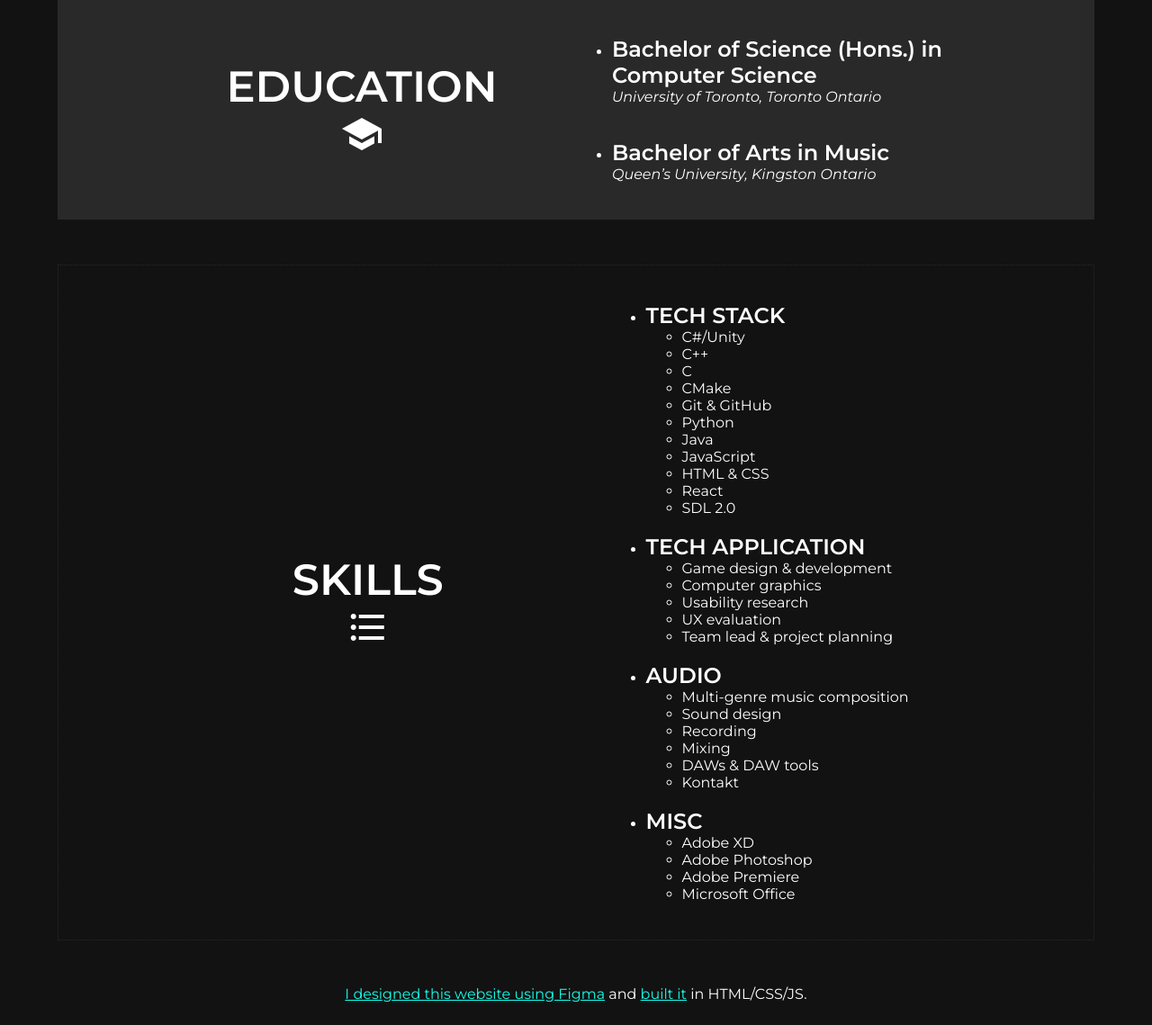
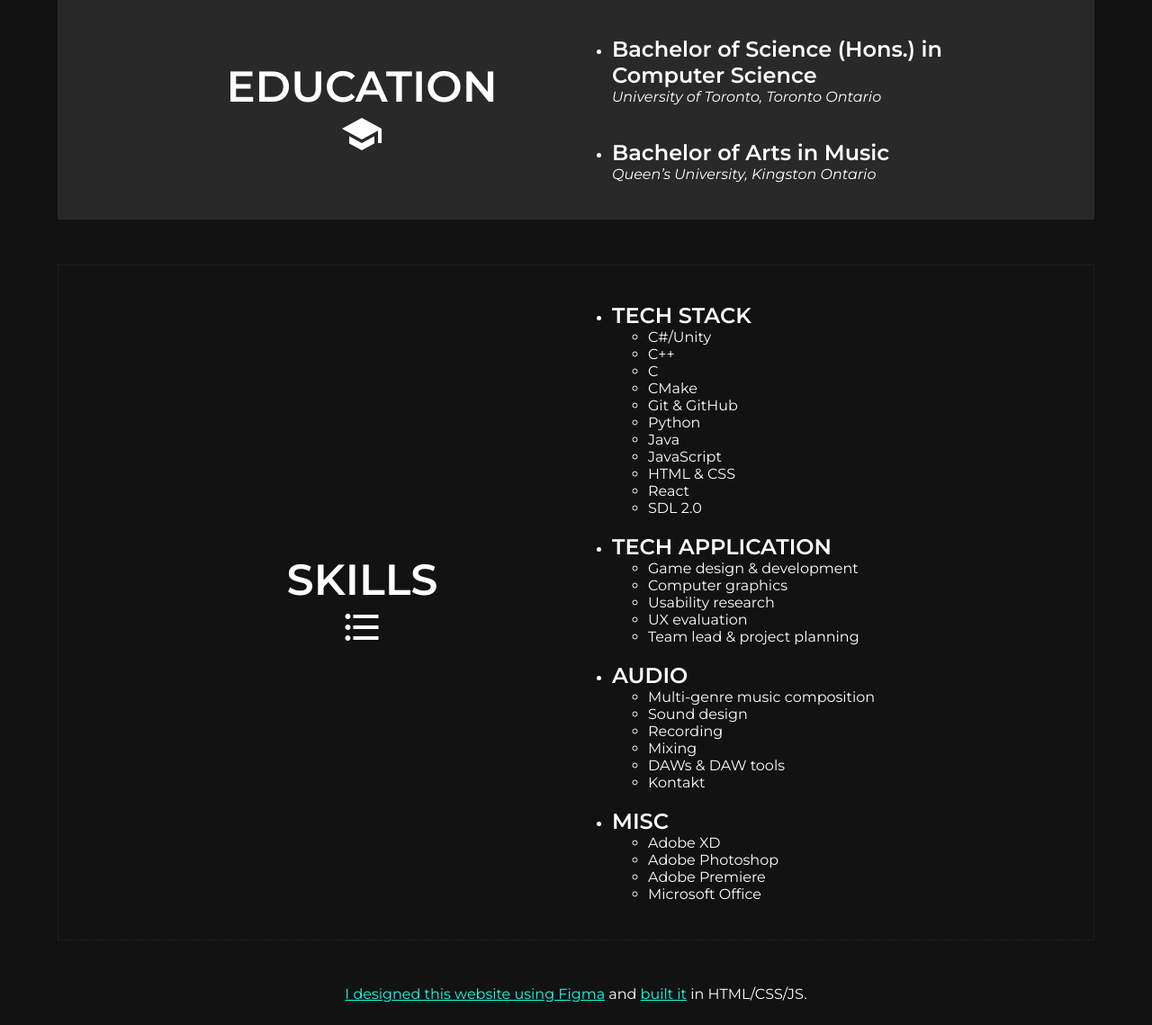
Before and after one commit to NPTP/NPTP.github.io, a PHP site: page /about.html in a window 1280 px wide. Shown: the part 743-1882 px from the top of the page at 90% size. Run offline with PHP 8.4, Linux system fonts and the light colour scheme.

Commit message:
fix about page skill list margins

```diff
--- a/styles_about.css
+++ b/styles_about.css
@@ -120,7 +120,6 @@
   flex: 1;
   text-align: center;
   max-width: 100%;
-  margin: 0px 25px;
 }
 
 .right-skills {
@@ -129,7 +128,6 @@
   flex: 1;
   text-align: left;
   max-width: 100%;
-  margin-left: 25px;
 }
 
 @keyframes fadeAndSlideUp {
```
